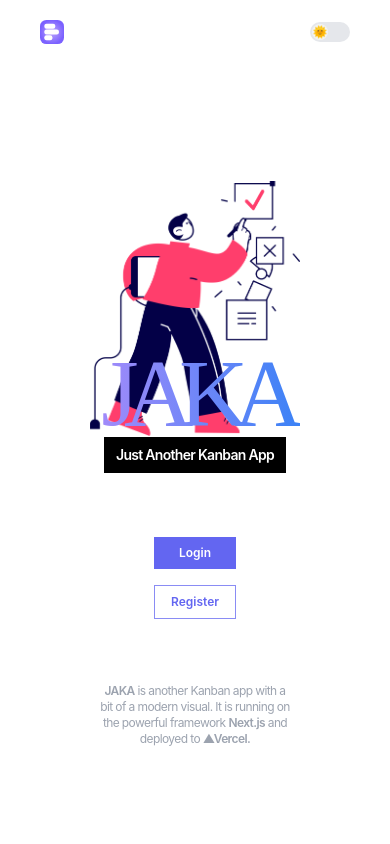
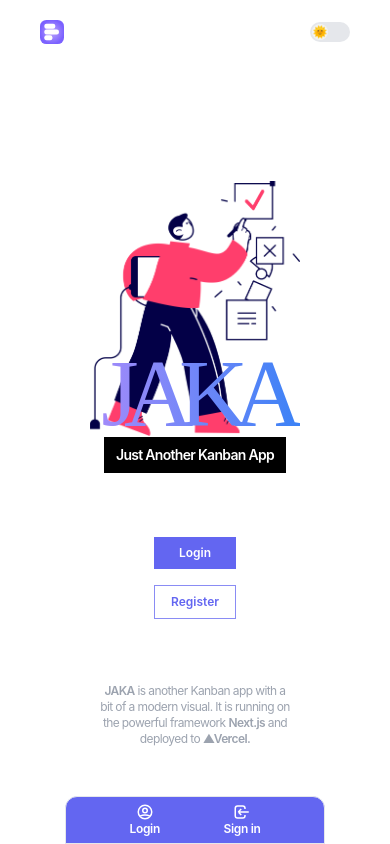
Before and after one commit to Todomir/jaka, a Next.js app: page / in a window 390 px wide. Built offline with nearby package versions, Linux system fonts and the light colour scheme.

Commit message:
feat: added bottom navbar for mobile screens

```diff
--- a/src/components/Nav.tsx
+++ b/src/components/Nav.tsx
@@ -1,10 +1,12 @@
 import Image from 'next/image'
+import Link from 'next/link'
 
 import { ReactElement, useContext } from 'react'
 
 import { DarkModeContext } from '@store/DarkModeContext'
 
 import Button from './Button'
+import Icon from './Icon'
 import Switch from './Switch'
 
 export default function Nav(): ReactElement {
@@ -21,8 +23,40 @@ export default function Nav(): ReactElement {
         </div>
 
         <div className="hidden sm:flex space-x-10">
-          <Button label="Login" color="primary" small />
-          <Button label="Sign in" color="primary" outlined small />
+          <Link href="/login">
+            <Button
+              label="Login"
+              icon={<Icon icon="login" size={24} stroke={2} />}
+              color="primary"
+              small
+            />
+          </Link>
+          <Link href="/register">
+            <Button
+              label="Sign in"
+              icon={<Icon icon="signin" size={24} stroke={2} />}
+              color="primary"
+              outlined
+              small
+            />
+          </Link>
+        </div>
+      </section>
+
+      <section className="fixed bottom-0 w-full h-12 flex overflow-x-auto sm:hidden">
+        <div className="flex justify-evenly items-center w-2/3 mx-auto bg-indigo-500 text-white border rounded-t-xl">
+          <Link href="/login">
+            <div className="flex flex-col justify-center items-center cursor-pointer transition-colors hover:text-indigo-200">
+              <Icon icon="login" size={18} stroke={2} />
+              <p className="text-xs font-semibold tracking-tight">Login</p>
+            </div>
+          </Link>
+          <Link href="/register">
+            <div className="flex flex-col justify-center items-center cursor-pointer transition-colors hover:text-indigo-200">
+              <Icon icon="signin" size={18} stroke={2} />
+              <p className="text-xs font-semibold tracking-tight">Sign in</p>
+            </div>
+          </Link>
         </div>
       </section>
     </nav>
```
